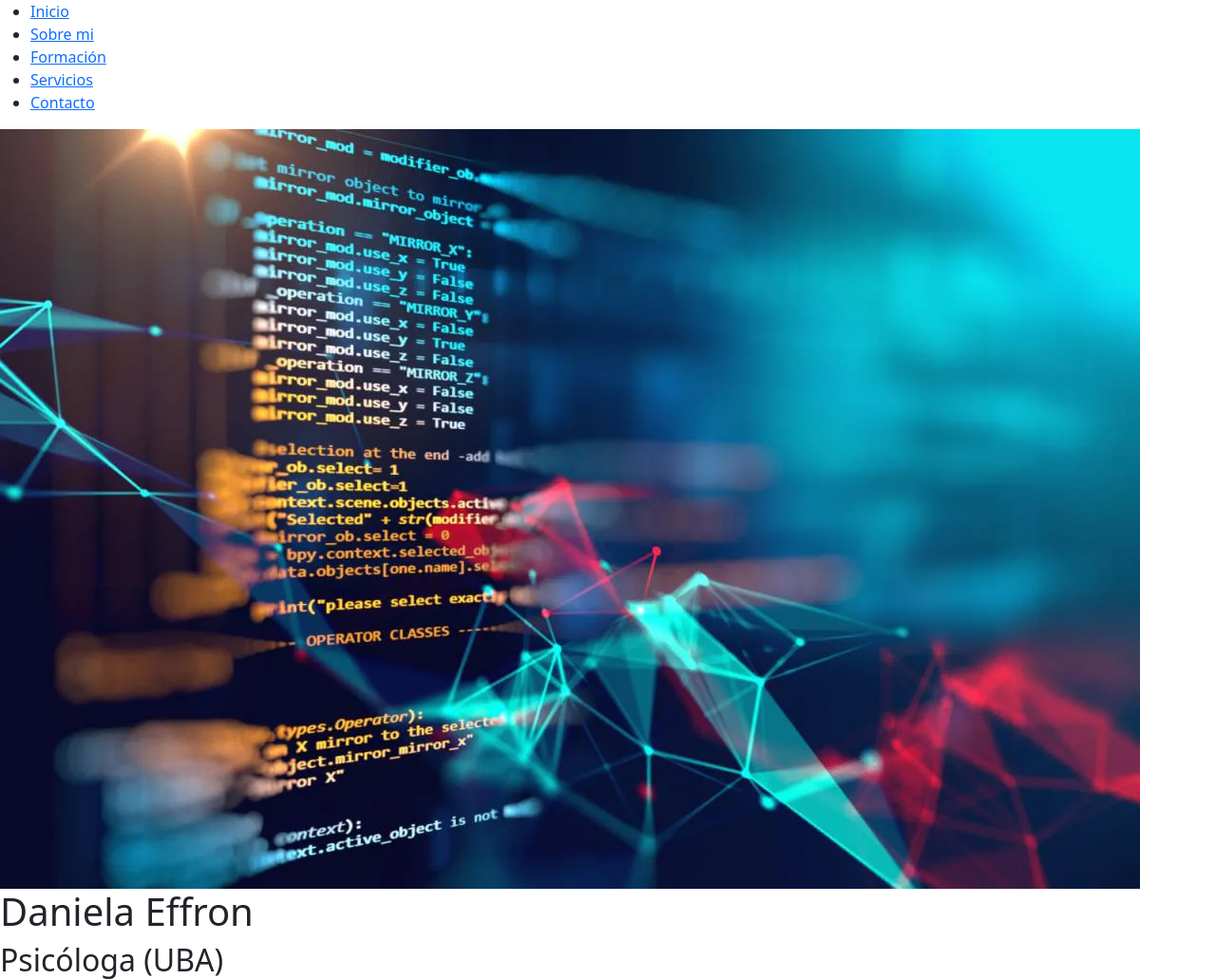
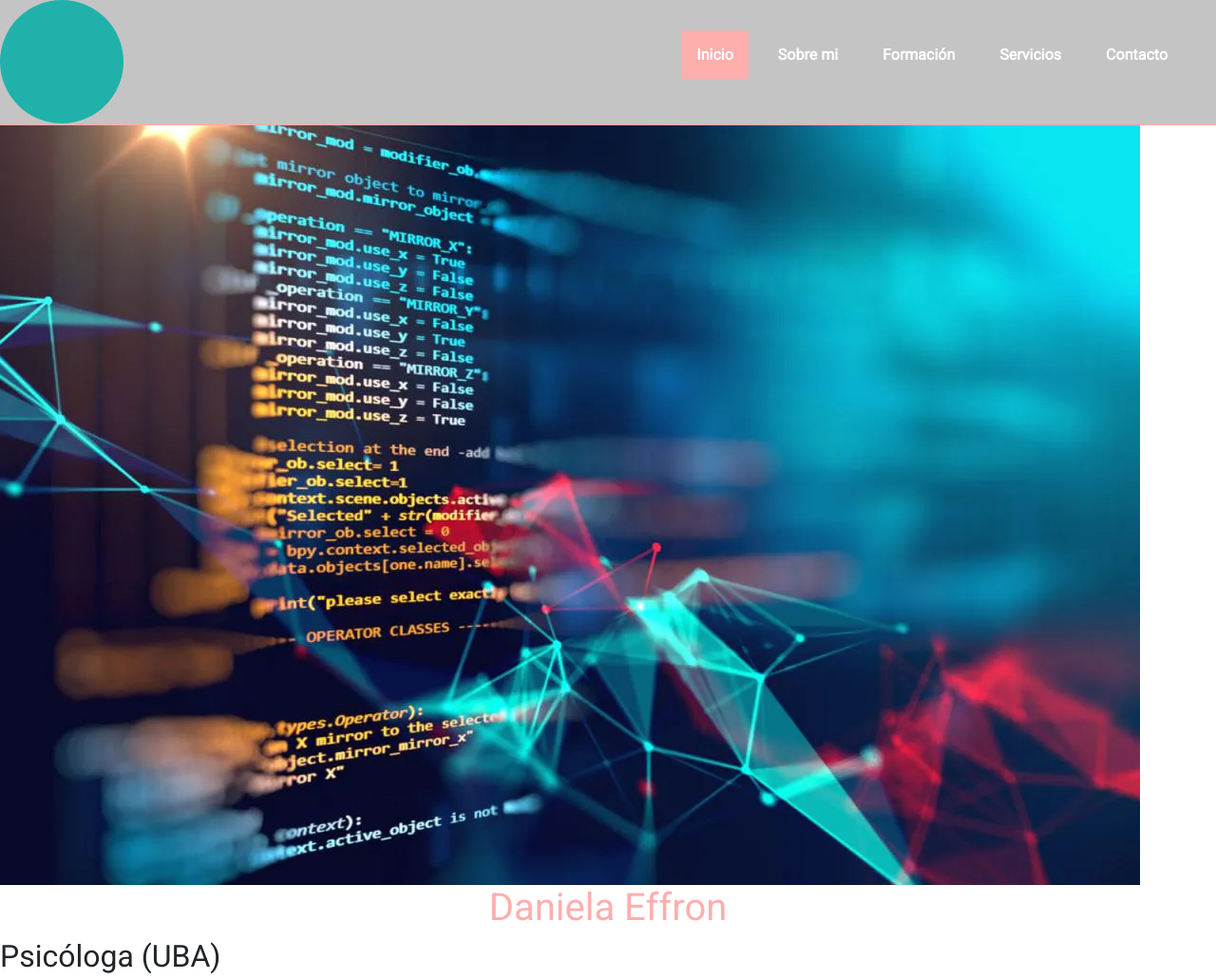
Before and after one commit to maxieffron/dani_psicologa, a PHP site: page / in a window 1280 px wide. Shown: the top 1031 px of the page at 95% size. Run offline with PHP 8.4, Linux system fonts and the light colour scheme; style sheets or scripts are compiled from the project's sources.

Commit message:
Se agregan los partials de SASS para comenzar a armar el style.css

```diff
--- /dev/null
+++ b/assets/css/style.css
@@ -0,0 +1,90 @@
+/* ------ VARIABLES ------*/
+/* ------ GENERALES ------*/
+@import url("https://fonts.googleapis.com/css2?family=Roboto&display=swap");
+* {
+  margin: 0;
+  padding: 0;
+  box-sizing: border-box;
+  text-decoration: none;
+  font-family: "Roboto", sans-serif;
+  line-height: normal;
+}
+
+/* ------ GENERAL ------ */
+html {
+  scroll-behavior: smooth;
+}
+
+h1 {
+  color: #FFAEAE;
+  text-align: center;
+}
+
+/* ------ HEADER ------*/
+nav {
+  background-color: #C4C4C4;
+  width: 100%;
+  border-bottom: 2px solid #FFAEAE;
+}
+
+.menu-logo {
+  width: 130px;
+  height: 130px;
+  background-color: lightseagreen;
+  border-radius: 50%;
+}
+
+.menu-container {
+  display: flex;
+  flex-direction: row;
+  flex-wrap: wrap;
+  justify-content: space-between;
+  align-items: center;
+}
+
+.menu-nav_bar {
+  flex-grow: 0;
+}
+
+.menu-nav_bar ul {
+  display: flex;
+  flex-direction: row;
+  flex-wrap: wrap;
+  padding-right: 20px;
+}
+
+.menu-nav_bar li {
+  margin-right: 15px;
+  list-style: none;
+}
+
+.menu-nav_bar a {
+  text-decoration: none;
+  padding: 16px;
+  font-size: 16px;
+  font-weight: 600;
+  color: #ffffff;
+  text-align: center;
+}
+
+.menu-nav_bar a:hover {
+  background-color: #FFAEAE;
+  border-radius: 3px;
+}
+
+.active {
+  background-color: #FFAEAE;
+  border-radius: 3px;
+}
+
+.footer-copyright {
+  background-color: #C4C4C4;
+  width: 100%;
+  height: 40px;
+  border-top: 2px solid #FFAEAE;
+  text-align: center;
+  font-size: 16px;
+  color: #000000;
+  padding: 4px;
+}
+/*# sourceMappingURL=style.css.map */
--- /dev/null
+++ b/assets/scss/partials/_footer.scss
@@ -0,0 +1,10 @@
+.footer-copyright {
+    background-color: $primary-color;
+    width: 100%;
+    height: 40px;
+    border-top: 2px solid $secondary-color;
+    text-align: center;
+    font-size: 16px;
+    color: #000000;
+    padding: 4px;
+}
--- /dev/null
+++ b/assets/scss/partials/_generals.scss
@@ -0,0 +1,22 @@
+/* ------ GENERALES ------*/
+
+* {
+    margin: 0;
+    padding: 0;
+    box-sizing: border-box;
+    text-decoration: none;
+    font-family: "Roboto", sans-serif;
+    line-height: normal;
+}
+
+@import url("https://fonts.googleapis.com/css2?family=Roboto&display=swap");
+
+/* ------ GENERAL ------ */
+html {
+    scroll-behavior: smooth;
+}
+
+h1 {
+    color: $secondary-color;
+    text-align: center;
+}
--- /dev/null
+++ b/assets/scss/partials/_header.scss
@@ -0,0 +1,56 @@
+/* ------ HEADER ------*/
+
+nav {
+    background-color: $primary-color;
+    width: 100%;
+    border-bottom: 2px solid $secondary-color;
+}
+
+.menu-logo {
+    width: 130px;
+    height: 130px;
+    background-color: lightseagreen;
+    border-radius: 50%;
+}
+
+.menu-container {
+    display: flex;
+    flex-direction: row;
+    flex-wrap: wrap;
+    justify-content: space-between;
+    align-items: center;
+}
+
+.menu-nav_bar {
+    flex-grow: 0;
+    ul {
+        display: flex;
+        flex-direction: row;
+        flex-wrap: wrap;
+        padding-right: 20px;
+    }
+
+    li {
+        margin-right: 15px;
+        list-style: none;
+    }
+
+    a {
+        text-decoration: none;
+        padding: 16px;
+        font-size: 16px;
+        font-weight: $font-weight-600;
+        color: $font-color-primary;
+        text-align: center;
+
+        &:hover {
+            background-color: $secondary-color;
+            border-radius: 3px;
+        }
+    }
+}
+
+.active {
+    background-color: $secondary-color;
+    border-radius: 3px;
+}
--- a/assets/scss/style.scss
+++ b/assets/scss/style.scss
@@ -1,2 +1,5 @@
 //Imports
-@import"./partials/variables";
+@import "./partials/variables";
+@import "./partials/generals";
+@import "./partials/header";
+@import "./partials/footer";
--- a/index.html
+++ b/index.html
@@ -1,79 +1,87 @@
 <!DOCTYPE html>
 <html lang="en">
     <head>
-    <meta charset="UTF-8">
-    <meta http-equiv="X-UA-Compatible" content="IE=edge">
-    <meta name="viewport" content="width=device-width, initial-scale=1.0">
+        <meta charset="UTF-8" />
+        <meta http-equiv="X-UA-Compatible" content="IE=edge" />
+        <meta name="viewport" content="width=device-width, initial-scale=1.0" />
 
-    <link href="https://cdn.jsdelivr.net/npm/bootstrap@5.1.3/dist/css/bootstrap.min.css" rel="stylesheet"
-            integrity="sha384-1BmE4kWBq78iYhFldvKuhfTAU6auU8tT94WrHftjDbrCEXSU1oBoqyl2QvZ6jIW3" crossorigin="anonymous">
+        <link
+            href="https://cdn.jsdelivr.net/npm/bootstrap@5.1.3/dist/css/bootstrap.min.css"
+            rel="stylesheet"
+            integrity="sha384-1BmE4kWBq78iYhFldvKuhfTAU6auU8tT94WrHftjDbrCEXSU1oBoqyl2QvZ6jIW3"
+            crossorigin="anonymous"
+        />
 
-      <link rel="stylesheet" href="assets/css/style.css">
+        <link rel="stylesheet" href="assets/css/style.css" />
 
         <title>Daniela Effron</title>
     </head>
     <body>
-
         <header>
             <!-- Barra de Navegación-->
             <nav>
+                <div class="menu-container">
+                    <div class="menu-logo"></div>
 
-            <div class="menu-logo">
-
-            </div>
-
+                    <div class="menu-nav_bar">
                         <ul>
-
-                <li>
-                    <a href="index.html">Inicio</a>
+                            <li class="nav-item">
+                                <a class="active" href="index.html">Inicio</a>
                             </li>
 
-                <li>
+                            <li class="nav-item">
                                 <a href="pages/sobre-mi.html">Sobre mi</a>
                             </li>
 
-                <li>
+                            <li class="nav-item">
                                 <a href="pages/formacion.html">Formación</a>
                             </li>
 
-                <li>
+                            <li class="nav-item">
                                 <a href="pages/servicios.html">Servicios</a>
                             </li>
 
-                <li>
+                            <li class="nav-item">
                                 <a href="pages/contacto.html">Contacto</a>
                             </li>
                         </ul>
-
+                    </div>
+                </div>
             </nav>
         </header>
 
         <main>
-
             <div class="index-info">
-            <img src="assets/images/java.jpg" alt="Daniela Effron">
+                <img src="assets/images/java.jpg" alt="Daniela Effron" />
 
                 <h1>Daniela Effron</h1>
 
                 <h2>Psicóloga (UBA)</h2>
             </div>
-
         </main>
 
         <!-- FLECHA -->
-    <a href="#" class="back-to-top"><i><img class="arrow-up" src="../assets/images/simple-up.png"> </i></a>
+        <a href="#" class="back-to-top"
+            ><i
+                ><img
+                    class="arrow-up"
+                    src="../assets/images/simple-up.png"
+                /> </i
+        ></a>
 
-    <script src="https://cdn.jsdelivr.net/npm/bootstrap@5.1.3/dist/js/bootstrap.bundle.min.js"
+        <script
+            src="https://cdn.jsdelivr.net/npm/bootstrap@5.1.3/dist/js/bootstrap.bundle.min.js"
             integrity="sha384-ka7Sk0Gln4gmtz2MlQnikT1wXgYsOg+OMhuP+IlRH9sENBO0LRn5q+8nbTov4+1p"
-            crossorigin="anonymous"></script>
-
+            crossorigin="anonymous"
+        ></script>
     </body>
 
     <footer>
         <!-- COPYRIGHT -->
         <div class="footer-copyright">
-        &copy; Copyright 2022 <strong><span>Maximiliano Effron</span></strong>. Todos los derechos reservados
+            &copy; Copyright 2022
+            <strong><span>Maximiliano Effron</span></strong
+            >. Todos los derechos reservados
         </div>
     </footer>
-
 </html>
```
Also changed, not shown: assets/scss/partials/_variables.scss (renamed from assets/scss/partials/variables.scss), 1 other file. Lines whose indentation alone changed are shown as unchanged.
